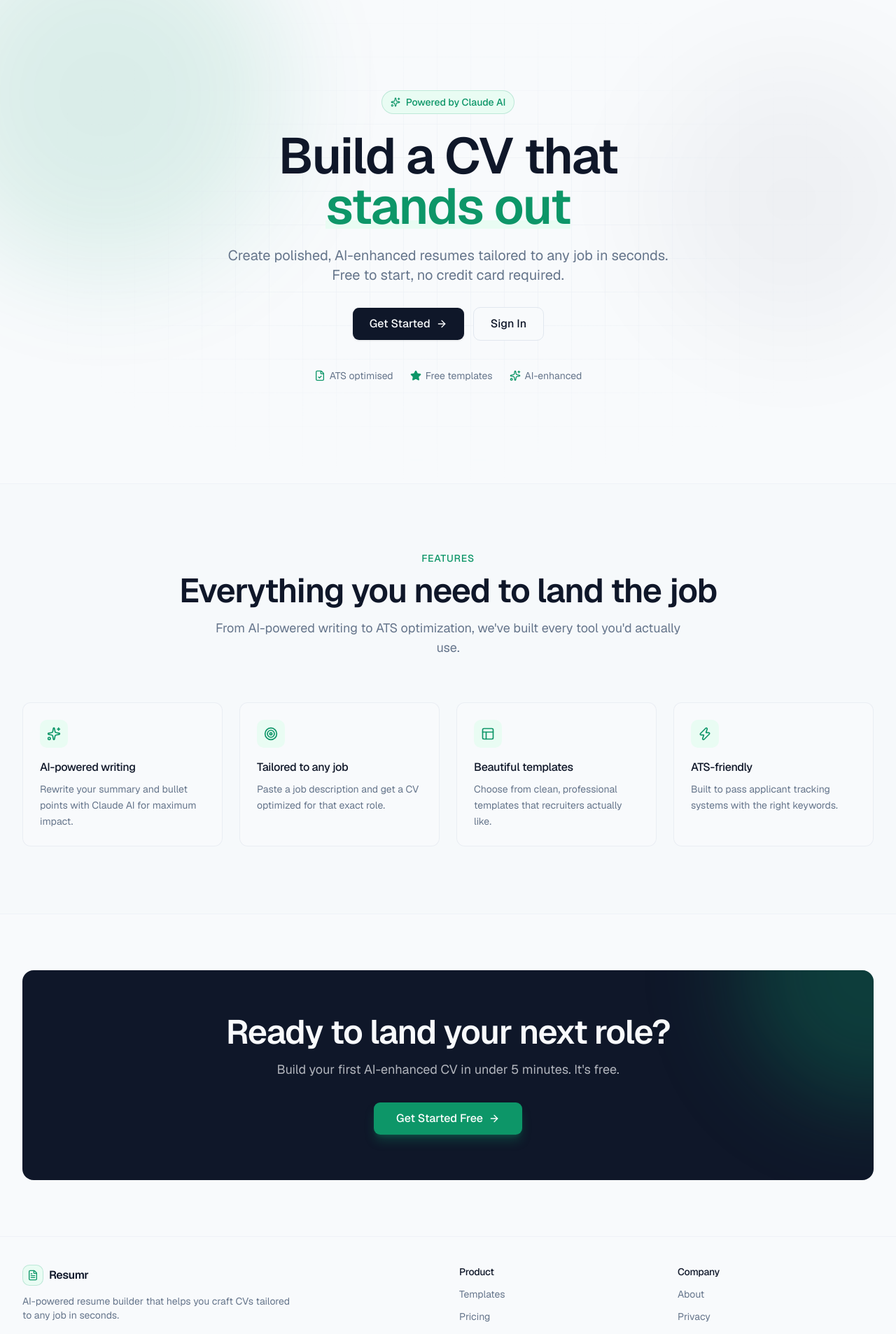
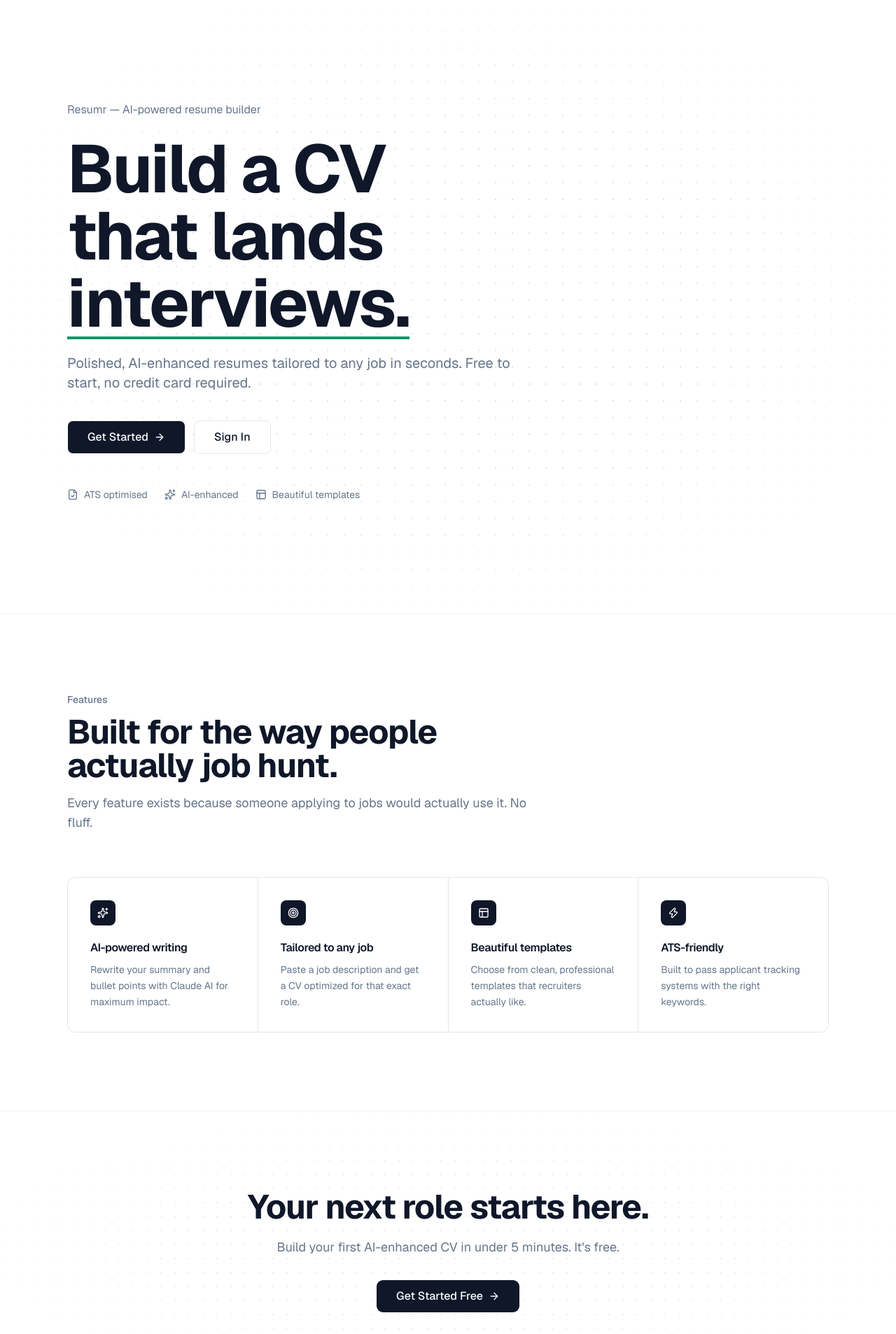
Before and after one commit to teslyym/Resumr, a React (Vite) app in the folder client/: page / in a window 1280 px wide. Shown: the part 80-1987 px from the top of the page at 70% size. Built offline with nearby package versions, Linux system fonts and the light colour scheme.

Commit message:
refactor Logo component styles for improved consistency; update Home page layout and text for clarity; enhance CSS variables for better theming and add dot grid background

```diff
--- a/client/src/Components/shared/Logo.jsx
+++ b/client/src/Components/shared/Logo.jsx
@@ -3,9 +3,14 @@ import { FileText } from "lucide-react";
 
 export default function Logo({ size = "default", linkTo = "/" }) {
   const sizes = {
-    sm: { icon: "w-4 h-4", text: "text-base", gap: "gap-2", padding: "p-1.5" },
-    default: { icon: "w-5 h-5", text: "text-lg", gap: "gap-2", padding: "p-2" },
-    lg: { icon: "w-6 h-6", text: "text-2xl", gap: "gap-2.5", padding: "p-2.5" },
+    sm: {
+      icon: "w-3.5 h-3.5",
+      text: "text-base",
+      gap: "gap-2",
+      padding: "p-1.5",
+    },
+    default: { icon: "w-4 h-4", text: "text-lg", gap: "gap-2", padding: "p-2" },
+    lg: { icon: "w-5 h-5", text: "text-2xl", gap: "gap-2.5", padding: "p-2.5" },
   };
   const s = sizes[size];
 
@@ -14,10 +19,8 @@ export default function Logo({ size = "default", linkTo = "/" }) {
       to={linkTo}
       className={`inline-flex items-center ${s.gap} font-semibold tracking-tight text-foreground hover:opacity-80 transition-opacity`}
     >
-      <div
-        className={`${s.padding} bg-emerald-light rounded-lg border border-[hsl(var(--emerald)/0.2)]`}
-      >
-        <FileText className={`${s.icon} text-[hsl(var(--emerald))]`} />
+      <div className={`${s.padding} bg-foreground rounded-md`}>
+        <FileText className={`${s.icon} text-background`} />
       </div>
       <span className={s.text}>Resumr</span>
     </Link>
--- a/client/src/Pages/Home.jsx
+++ b/client/src/Pages/Home.jsx
@@ -7,7 +7,6 @@ import {
   Target,
   Layout as LayoutIcon,
   FileCheck,
-  Star,
 } from "lucide-react";
 import { Button } from "@/components/ui/button";
 import Layout from "@/components/layout/Layout";
@@ -41,7 +40,7 @@ const features = [
 ];
 
 const fadeUp = {
-  hidden: { opacity: 0, y: 20 },
+  hidden: { opacity: 0, y: 16 },
   visible: (i = 0) => ({
     opacity: 1,
     y: 0,
@@ -53,131 +52,141 @@ export default function Home() {
   return (
     <Layout>
       <PageTransition>
-        <section className="relative overflow-hidden">
-          <div className="mesh-bg" aria-hidden="true" />
+        {/* HERO */}
+        <section className="relative">
+          {/* Dotted grid background, faded at edges */}
           <div
-            className="absolute inset-0 grid-bg opacity-60"
+            className="absolute inset-0 dot-grid-strong mask-fade-radial"
             aria-hidden="true"
           />
 
-          <div className="relative mx-auto max-w-7xl px-4 sm:px-6 lg:px-8 py-20 sm:py-28 lg:py-36">
-            <div className="flex flex-col items-center text-center max-w-3xl mx-auto">
-              <motion.div
+          <div className="relative mx-auto max-w-6xl px-4 sm:px-6 lg:px-8 py-24 sm:py-32 lg:py-40">
+            <div className="max-w-4xl">
+              {/* Eyebrow */}
+              <motion.p
                 variants={fadeUp}
                 initial="hidden"
                 animate="visible"
-                className="inline-flex items-center gap-2 px-3 py-1.5 rounded-full bg-emerald-light text-[hsl(var(--emerald))] text-xs sm:text-sm font-medium mb-6 border border-[hsl(var(--emerald)/0.2)]"
+                className="text-sm sm:text-base text-muted-foreground mb-4 sm:mb-6"
               >
-                <Sparkles className="w-3.5 h-3.5" />
-                Powered by Claude AI
-              </motion.div>
+                Resumr — AI-powered resume builder
+              </motion.p>
 
+              {/* Headline */}
               <motion.h1
                 variants={fadeUp}
                 initial="hidden"
                 animate="visible"
                 custom={1}
-                className="text-4xl sm:text-5xl lg:text-7xl font-semibold tracking-tight mb-5 leading-[1.05]"
+                className="text-5xl sm:text-7xl lg:text-8xl font-bold tracking-tight leading-[0.95] mb-6"
               >
-                Build a CV that{" "}
+                Build a CV
+                <br />
+                that lands{" "}
                 <span className="relative inline-block">
-                  <span className="relative z-10 text-[hsl(var(--emerald))]">
-                    stands out
-                  </span>
+                  <span className="relative z-10">interviews.</span>
                   <motion.span
                     initial={{ scaleX: 0 }}
                     animate={{ scaleX: 1 }}
-                    transition={{ delay: 0.6, duration: 0.6, ease: "easeOut" }}
-                    className="absolute bottom-1 left-0 right-0 h-3 bg-emerald-light origin-left -z-0"
+                    transition={{
+                      delay: 0.7,
+                      duration: 0.6,
+                      ease: [0.22, 1, 0.36, 1],
+                    }}
+                    className="absolute -bottom-1 left-0 right-0 h-1 bg-[hsl(var(--emerald))] origin-left"
                     style={{ transformOrigin: "left" }}
                   />
                 </span>
               </motion.h1>
 
+              {/* Sub */}
               <motion.p
                 variants={fadeUp}
                 initial="hidden"
                 animate="visible"
                 custom={2}
-                className="text-base sm:text-lg lg:text-xl text-muted-foreground mb-8 max-w-2xl leading-relaxed"
+                className="text-base sm:text-lg lg:text-xl text-muted-foreground mb-10 max-w-2xl leading-relaxed"
               >
-                Create polished, AI-enhanced resumes tailored to any job in
-                seconds. Free to start, no credit card required.
+                Polished, AI-enhanced resumes tailored to any job in seconds.
+                Free to start, no credit card required.
               </motion.p>
 
+              {/* CTAs */}
               <motion.div
                 variants={fadeUp}
                 initial="hidden"
                 animate="visible"
                 custom={3}
-                className="flex flex-col sm:flex-row gap-3 w-full sm:w-auto"
+                className="flex flex-col sm:flex-row gap-3"
               >
                 <Button
                   size="lg"
                   asChild
-                  className="gap-2 h-12 px-6 text-base shadow-sm hover:shadow-md transition-all hover:-translate-y-0.5"
+                  className="h-12 px-7 text-base font-medium gap-2 rounded-md"
                 >
                   <Link to="/register">
                     Get Started
-                    <ArrowRight className="w-4 h-4 transition-transform group-hover:translate-x-1" />
+                    <ArrowRight className="w-4 h-4" />
                   </Link>
                 </Button>
                 <Button
                   size="lg"
                   variant="outline"
                   asChild
-                  className="h-12 px-6 text-base"
+                  className="h-12 px-7 text-base font-medium rounded-md"
                 >
                   <Link to="/login">Sign In</Link>
                 </Button>
               </motion.div>
 
+              {/* Quiet trust line */}
               <motion.div
                 variants={fadeUp}
                 initial="hidden"
                 animate="visible"
                 custom={4}
-                className="flex flex-wrap items-center justify-center gap-x-6 gap-y-2 mt-10 text-xs sm:text-sm text-muted-foreground"
+                className="flex flex-wrap items-center gap-x-6 gap-y-2 mt-12 text-sm text-muted-foreground"
               >
-                <div className="flex items-center gap-1.5">
-                  <FileCheck className="w-4 h-4 text-[hsl(var(--emerald))]" />
+                <div className="flex items-center gap-2">
+                  <FileCheck className="w-4 h-4" />
                   ATS optimised
                 </div>
-                <div className="flex items-center gap-1.5">
-                  <Star className="w-4 h-4 fill-[hsl(var(--emerald))] text-[hsl(var(--emerald))]" />
-                  Free templates
+                <div className="flex items-center gap-2">
+                  <Sparkles className="w-4 h-4" />
+                  AI-enhanced
                 </div>
-                <div className="flex items-center gap-1.5">
-                  <Sparkles className="w-4 h-4 text-[hsl(var(--emerald))]" />
-                  AI-enhanced
+                <div className="flex items-center gap-2">
+                  <LayoutIcon className="w-4 h-4" />
+                  Beautiful templates
                 </div>
               </motion.div>
             </div>
           </div>
         </section>
 
-        <section className="border-t border-border/40 bg-secondary/30">
-          <div className="mx-auto max-w-7xl px-4 sm:px-6 lg:px-8 py-16 sm:py-24">
+        {/* FEATURES */}
+        <section className="border-t border-border/60">
+          <div className="mx-auto max-w-6xl px-4 sm:px-6 lg:px-8 py-20 sm:py-28">
             <motion.div
               variants={fadeUp}
               initial="hidden"
               whileInView="visible"
               viewport={{ once: true, margin: "-100px" }}
-              className="text-center mb-12 sm:mb-16"
+              className="max-w-2xl mb-12 sm:mb-16"
             >
-              <p className="text-sm font-medium text-[hsl(var(--emerald))] mb-3 uppercase tracking-wider">
+              <p className="text-sm font-medium text-muted-foreground mb-3">
                 Features
               </p>
-              <h2 className="text-3xl sm:text-4xl lg:text-5xl font-semibold tracking-tight mb-4">
-                Everything you need to land the job
+              <h2 className="text-3xl sm:text-4xl lg:text-5xl font-bold tracking-tight mb-4 leading-tight">
+                Built for the way people actually job hunt.
               </h2>
-              <p className="text-base sm:text-lg text-muted-foreground max-w-2xl mx-auto leading-relaxed">
-                From AI-powered writing to ATS optimization, we've built every
-                tool you'd actually use.
+              <p className="text-base sm:text-lg text-muted-foreground leading-relaxed">
+                Every feature exists because someone applying to jobs would
+                actually use it. No fluff.
               </p>
             </motion.div>
 
-            <div className="grid gap-4 sm:gap-6 sm:grid-cols-2 lg:grid-cols-4">
+            <div className="grid gap-px sm:grid-cols-2 lg:grid-cols-4 bg-border rounded-xl overflow-hidden border border-border">
               {features.map((feature, i) => (
                 <motion.div
                   key={feature.title}
@@ -186,14 +195,12 @@ export default function Home() {
                   whileInView="visible"
                   viewport={{ once: true, margin: "-50px" }}
                   custom={i}
-                  whileHover={{ y: -4 }}
-                  transition={{ type: "spring", stiffness: 300, damping: 20 }}
-                  className="group p-6 rounded-xl bg-background border border-border/60 hover:border-[hsl(var(--emerald)/0.4)] transition-colors"
+                  className="group p-6 sm:p-8 bg-background hover:bg-secondary/40 transition-colors"
                 >
-                  <div className="w-10 h-10 rounded-lg bg-emerald-light flex items-center justify-center mb-4 group-hover:scale-110 transition-transform">
-                    <feature.icon className="w-5 h-5 text-[hsl(var(--emerald))]" />
+                  <div className="w-9 h-9 rounded-md bg-foreground text-background flex items-center justify-center mb-5 group-hover:bg-[hsl(var(--emerald))] transition-colors">
+                    <feature.icon className="w-4 h-4" />
                   </div>
-                  <h3 className="font-medium mb-2 text-base">
+                  <h3 className="font-semibold mb-2 text-base">
                     {feature.title}
                   </h3>
                   <p className="text-sm text-muted-foreground leading-relaxed">
@@ -205,38 +212,43 @@ export default function Home() {
           </div>
         </section>
 
-        <section className="border-t border-border/40">
-          <div className="mx-auto max-w-7xl px-4 sm:px-6 lg:px-8 py-16 sm:py-20">
-            <motion.div
-              initial={{ opacity: 0, y: 20 }}
+        {/* CTA */}
+        <section className="border-t border-border/60 relative">
+          <div
+            className="absolute inset-0 dot-grid mask-fade-radial"
+            aria-hidden="true"
+          />
+          <div className="relative mx-auto max-w-4xl px-4 sm:px-6 lg:px-8 py-20 sm:py-28 text-center">
+            <motion.h2
+              initial={{ opacity: 0, y: 16 }}
               whileInView={{ opacity: 1, y: 0 }}
               viewport={{ once: true }}
-              transition={{ duration: 0.6 }}
-              className="relative overflow-hidden rounded-2xl bg-primary text-primary-foreground p-8 sm:p-12 lg:p-16 text-center"
+              transition={{ duration: 0.5 }}
+              className="text-3xl sm:text-4xl lg:text-5xl font-bold tracking-tight mb-5 leading-tight"
             >
-              <div
-                className="absolute top-0 right-0 w-96 h-96 bg-[hsl(var(--emerald)/0.3)] blur-3xl rounded-full -translate-y-1/2 translate-x-1/2"
-                aria-hidden="true"
-              />
-
-              <div className="relative">
-                <h2 className="text-3xl sm:text-4xl lg:text-5xl font-semibold tracking-tight mb-4">
-                  Ready to land your next role?
-                </h2>
-                <p className="text-base sm:text-lg text-primary-foreground/70 mb-8 max-w-xl mx-auto">
+              Your next role starts here.
+            </motion.h2>
+            <motion.p
+              initial={{ opacity: 0, y: 16 }}
+              whileInView={{ opacity: 1, y: 0 }}
+              viewport={{ once: true }}
+              transition={{ duration: 0.5, delay: 0.1 }}
+              className="text-base sm:text-lg text-muted-foreground mb-8 max-w-xl mx-auto"
+            >
               Build your first AI-enhanced CV in under 5 minutes. It's free.
-                </p>
-                <Button
-                  size="lg"
-                  asChild
-                  className="bg-[hsl(var(--emerald))] text-white hover:bg-[hsl(var(--emerald)/0.9)] h-12 px-8 text-base shadow-lg shadow-[hsl(var(--emerald)/0.3)] hover:-translate-y-0.5 transition-all"
+            </motion.p>
+            <motion.div
+              initial={{ opacity: 0, y: 16 }}
+              whileInView={{ opacity: 1, y: 0 }}
+              viewport={{ once: true }}
+              transition={{ duration: 0.5, delay: 0.2 }}
             >
-                  <Link to="/register" className="gap-2">
+              <Button size="lg" asChild className="h-12 px-7 text-base gap-2">
+                <Link to="/register">
                   Get Started Free
                   <ArrowRight className="w-4 h-4" />
                 </Link>
               </Button>
-              </div>
             </motion.div>
           </div>
         </section>
--- a/client/src/index.css
+++ b/client/src/index.css
@@ -5,24 +5,23 @@
 @layer base {
   :root {
     /* Slate-based neutrals */
-    --background: 210 40% 98%; /* #F8FAFC — barely-tinted slate */
-    --foreground: 222 47% 11%; /* #0F172A — slate-900 */
+    --background: 0 0% 100%; /* pure white — lets the dots pop */
+    --foreground: 222 47% 11%; /* slate-900 */
 
-    --card: 0 0% 100%; /* pure white cards */
+    --card: 0 0% 100%;
     --card-foreground: 222 47% 11%;
 
     --popover: 0 0% 100%;
     --popover-foreground: 222 47% 11%;
 
-    /* Primary = slate-900 (near black, the "dark CTA" look) */
     --primary: 222 47% 11%;
     --primary-foreground: 210 40% 98%;
 
-    --secondary: 210 40% 96%; /* #F1F5F9 — slate-100 */
+    --secondary: 210 40% 96%;
     --secondary-foreground: 222 47% 11%;
 
     --muted: 210 40% 96%;
-    --muted-foreground: 215 16% 47%; /* slate-500 */
+    --muted-foreground: 215 16% 47%;
 
     --accent: 210 40% 96%;
     --accent-foreground: 222 47% 11%;
@@ -30,16 +29,19 @@
     --destructive: 0 84% 60%;
     --destructive-foreground: 210 40% 98%;
 
-    --border: 214 32% 91%; /* slate-200 */
+    --border: 214 32% 91%;
     --input: 214 32% 91%;
     --ring: 222 47% 11%;
 
     --radius: 0.625rem;
 
-    /* Emerald accent — used for AI badges, success, headlines */
-    --emerald: 160 84% 32%; /* #059669 — emerald-600 */
+    /* Emerald accent */
+    --emerald: 160 84% 32%;
     --emerald-foreground: 0 0% 100%;
-    --emerald-light: 152 76% 95%; /* #ECFDF5 — emerald-50 */
+    --emerald-light: 152 76% 95%;
+
+    /* Dot color for the grid */
+    --dot: 222 47% 11%; /* slate-900 dots */
   }
 
   .dark {
@@ -65,6 +67,7 @@
     --emerald: 152 69% 50%;
     --emerald-foreground: 222 47% 5%;
     --emerald-light: 160 84% 12%;
+    --dot: 210 40% 98%;
   }
 }
 
@@ -78,83 +81,46 @@
   }
   body {
     @apply bg-background text-foreground font-sans;
-    font-feature-settings: "cv11", "ss01", "ss03"; /* Geist's nice variants */
+    font-feature-settings: "cv11", "ss01", "ss03";
   }
-  /* Tighter tracking for headlines (Geist looks better with this) */
   h1,
   h2,
   h3,
   h4 {
-    letter-spacing: -0.02em;
+    letter-spacing: -0.025em;
   }
 }
 
 @layer utilities {
-  /* Animated mesh blob background */
-  .mesh-bg {
-    position: absolute;
-    inset: 0;
-    overflow: hidden;
-    pointer-events: none;
-    z-index: 0;
-  }
-  .mesh-bg::before,
-  .mesh-bg::after {
-    content: "";
-    position: absolute;
-    border-radius: 50%;
-    filter: blur(80px);
-    opacity: 0.5;
-  }
-  .mesh-bg::before {
-    width: 500px;
-    height: 500px;
-    background: hsl(var(--emerald) / 0.25);
-    top: -100px;
-    left: -100px;
-    animation: blob-1 20s ease-in-out infinite;
-  }
-  .mesh-bg::after {
-    width: 400px;
-    height: 400px;
-    background: hsl(222 47% 11% / 0.08);
-    top: 100px;
-    right: -50px;
-    animation: blob-2 25s ease-in-out infinite;
+  /* Subtle dotted grid background — the signature texture */
+  .dot-grid {
+    background-image: radial-gradient(
+      hsl(var(--dot) / 0.08) 1px,
+      transparent 1px
+    );
+    background-size: 20px 20px;
   }
 
-  /* Subtle grid pattern overlay */
-  .grid-bg {
-    background-image:
-      linear-gradient(to right, hsl(var(--border) / 0.5) 1px, transparent 1px),
-      linear-gradient(to bottom, hsl(var(--border) / 0.5) 1px, transparent 1px);
-    background-size: 48px 48px;
+  /* Stronger version for hero sections */
+  .dot-grid-strong {
+    background-image: radial-gradient(
+      hsl(var(--dot) / 0.12) 1px,
+      transparent 1px
+    );
+    background-size: 24px 24px;
+  }
+
+  /* Soft fade-out mask for backgrounds — fades to white at edges/bottom */
+  .mask-fade-bottom {
+    -webkit-mask-image: linear-gradient(to bottom, black 60%, transparent 100%);
+    mask-image: linear-gradient(to bottom, black 60%, transparent 100%);
+  }
+  .mask-fade-radial {
     -webkit-mask-image: radial-gradient(
       ellipse at center,
-      black 30%,
-      transparent 70%
+      black 40%,
+      transparent 80%
     );
-    mask-image: radial-gradient(ellipse at center, black 30%, transparent 70%);
-  }
-
-  /* Shimmer overlay for buttons (AI-generating state) */
-  .shimmer-overlay {
-    position: relative;
-    overflow: hidden;
-  }
-  .shimmer-overlay::after {
-    content: "";
-    position: absolute;
-    top: 0;
-    left: -100%;
-    width: 100%;
-    height: 100%;
-    background: linear-gradient(
-      90deg,
-      transparent,
-      hsl(0 0% 100% / 0.2),
-      transparent
-    );
-    animation: shimmer 2s linear infinite;
+    mask-image: radial-gradient(ellipse at center, black 40%, transparent 80%);
   }
 }
--- a/client/tailwind.config.js
+++ b/client/tailwind.config.js
@@ -6,7 +6,6 @@ export default {
     extend: {
       fontFamily: {
         sans: ["Geist", "ui-sans-serif", "system-ui", "sans-serif"],
-        mono: ["Geist Mono", "ui-monospace", "monospace"],
       },
       colors: {
         border: "hsl(var(--border))",
@@ -38,7 +37,6 @@ export default {
           DEFAULT: "hsl(var(--card))",
           foreground: "hsl(var(--card-foreground))",
         },
-        // Custom: emerald accent
         emerald: {
           DEFAULT: "hsl(var(--emerald))",
           foreground: "hsl(var(--emerald-foreground))",
@@ -50,31 +48,6 @@ export default {
         md: "calc(var(--radius) - 2px)",
         sm: "calc(var(--radius) - 4px)",
       },
-      keyframes: {
-        "blob-1": {
-          "0%, 100%": { transform: "translate(0, 0) scale(1)" },
-          "33%": { transform: "translate(30px, -50px) scale(1.1)" },
-          "66%": { transform: "translate(-20px, 20px) scale(0.9)" },
-        },
-        "blob-2": {
-          "0%, 100%": { transform: "translate(0, 0) scale(1)" },
-          "33%": { transform: "translate(-40px, 30px) scale(1.05)" },
-          "66%": { transform: "translate(40px, -30px) scale(0.95)" },
-        },
-        "fade-in": {
-          "0%": { opacity: "0", transform: "translateY(8px)" },
-          "100%": { opacity: "1", transform: "translateY(0)" },
-        },
-        shimmer: {
-          "100%": { transform: "translateX(100%)" },
-        },
-      },
-      animation: {
-        "blob-1": "blob-1 20s ease-in-out infinite",
-        "blob-2": "blob-2 25s ease-in-out infinite",
-        "fade-in": "fade-in 0.5s ease-out",
-        shimmer: "shimmer 2s linear infinite",
-      },
     },
   },
   plugins: [],
```
Lines whose indentation alone changed are shown as unchanged.
